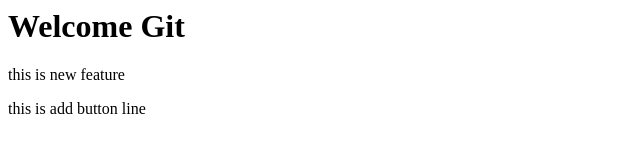
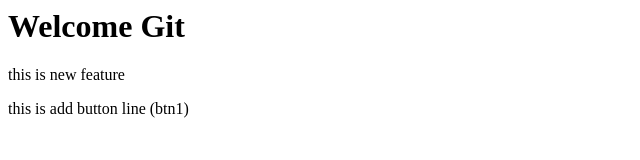
Before and after one commit to ranveersingh1990/add_from_local, a plain HTML site: page index.html in a window 1280 px wide. Shown: the full height of the page, 0-640 px from the left. Drawn offline with Linux system fonts and the light colour scheme.

Commit message:
add btn1 main

```diff
--- a/index.html
+++ b/index.html
@@ -1,3 +1,3 @@
 <h1>Welcome Git</h1>
 <p>this is new feature</p>
-<p>this is add button line</p>
+<p>this is add button line (btn1)</p>
```
